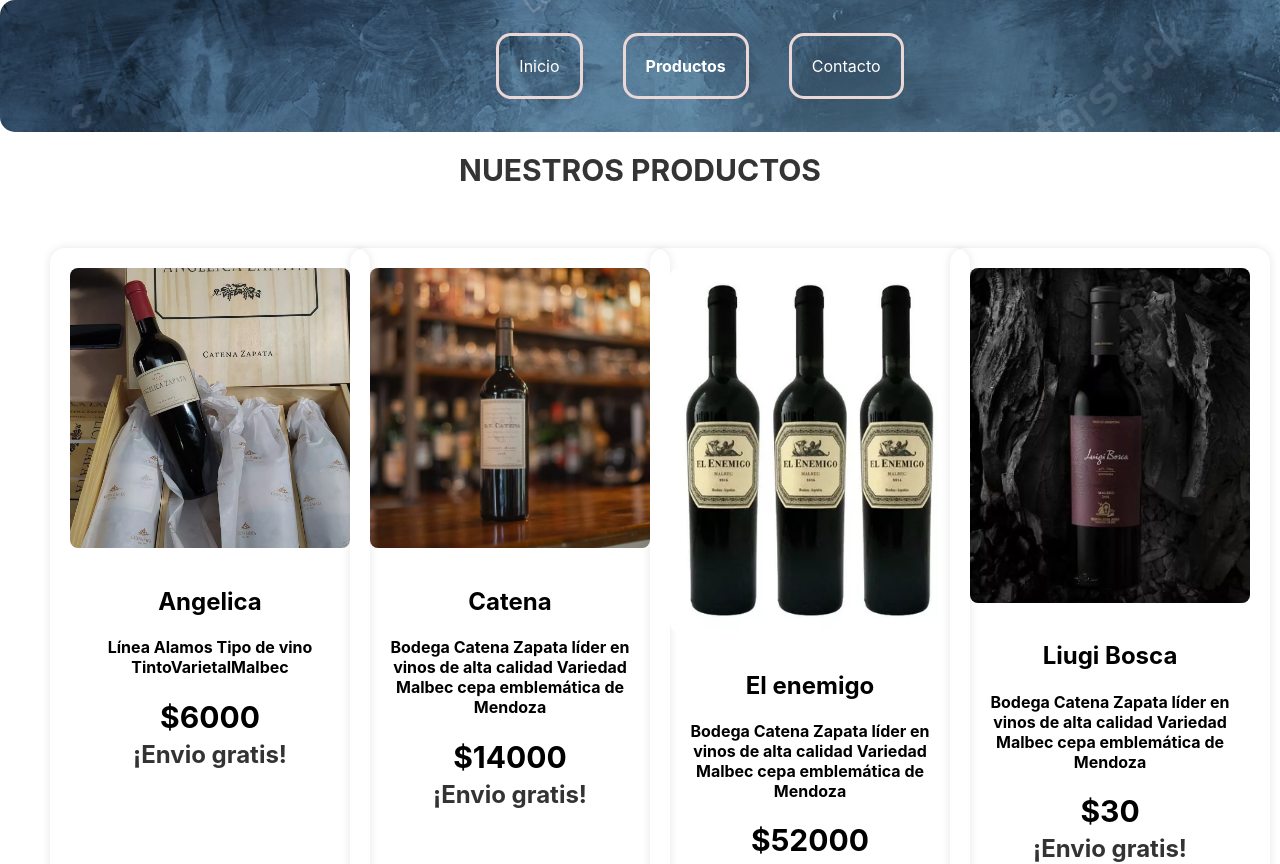
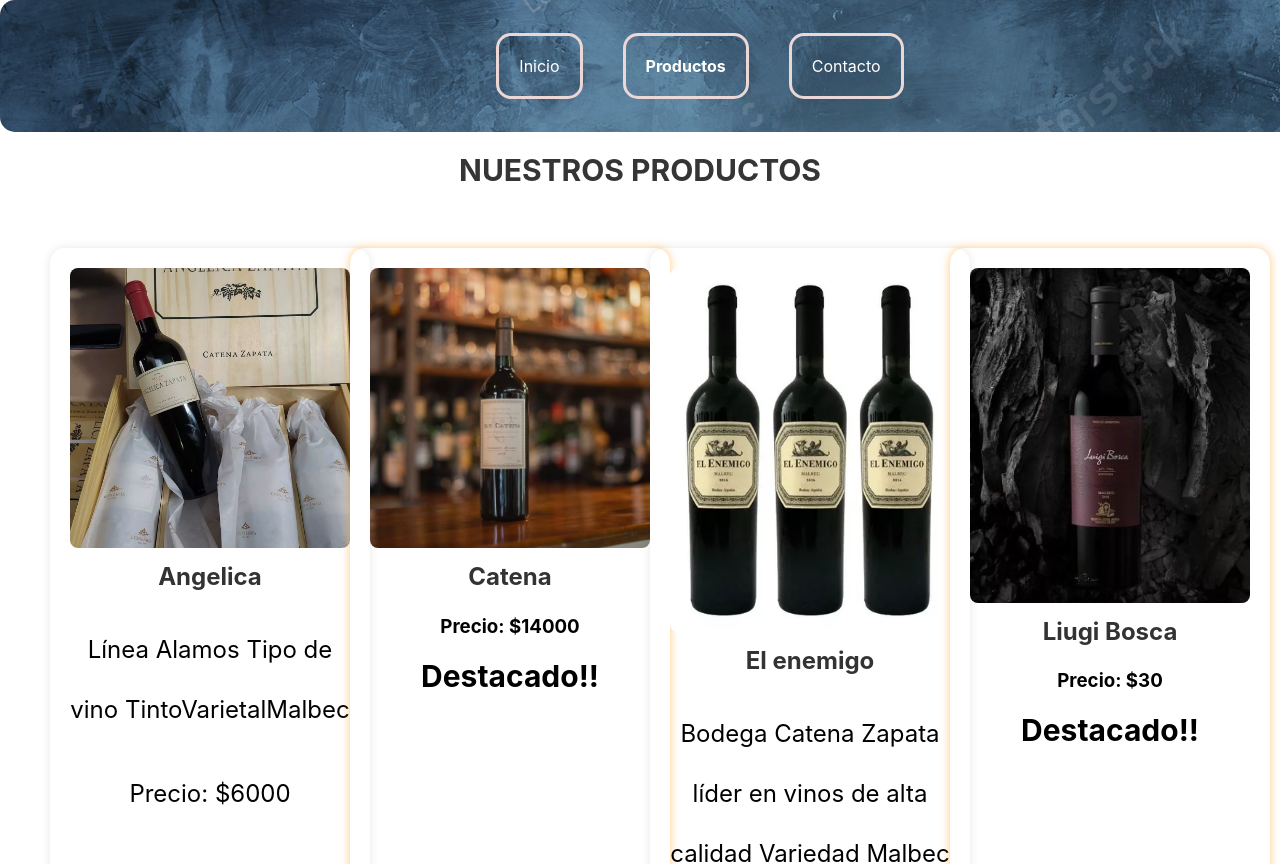
Before and after one commit to Emilianolandi/vinos-argentinos, a React (Create React App) app: page /Productos in a window 1280 px wide. Shown: the top 864 px of the page. Built offline with nearby package versions, Linux system fonts and the light colour scheme.

Commit message:
ultimos cambios

```diff
--- a/src/Data/Tarjetas.json
+++ b/src/Data/Tarjetas.json
@@ -1,83 +1,72 @@
-
-
 [
     {
-        "titulo": "Angelica ",
+        "titulo": "Angelica",
         "imagen": "img/angelica.jpg",
-        "precio":  "$6000",
-        "Descripcion":"Línea Alamos Tipo de vino TintoVarietalMalbec"
-
+        "precio": "$6000",
+        "Descripcion": "Línea Alamos Tipo de vino TintoVarietalMalbec",
+        "destacado": false
     },
     {
-        "titulo": "Catena ",
-        "imagen":"img/catena.jpg",
+        "titulo": "Catena",
+        "imagen": "img/catena.jpg",
         "Descripcion": "Bodega Catena Zapata líder en vinos de alta calidad Variedad Malbec cepa emblemática de Mendoza",
-        "precio":  "$14000"
-
+        "precio": "$14000",
+        "destacado": true
     },
     {
         "titulo": "El enemigo",
-        "imagen":"img/elenemigo.jpg",
+        "imagen": "img/elenemigo.jpg",
         "Descripcion": "Bodega Catena Zapata líder en vinos de alta calidad Variedad Malbec cepa emblemática de Mendoza",
-
-        "precio":  "$52000"
-
+        "precio": "$52000",
+        "destacado": false
     },
     {
         "titulo": "Liugi Bosca",
         "imagen": "img/luigi.jpg",
         "Descripcion": "Bodega Catena Zapata líder en vinos de alta calidad Variedad Malbec cepa emblemática de Mendoza",
-
-        "precio":  "$30"
-
+        "precio": "$30",
+        "destacado": true
     },
     {
         "titulo": "Mosquita Muerta",
         "imagen": "img/mosquitamuerta.jpg",
         "Descripcion": "Bodega Catena Zapata líder en vinos de alta calidad Variedad Malbec cepa emblemática de Mendoza",
-
-        "precio":  "$300"
-
+        "precio": "$300",
+        "destacado": false
     },
     {
         "titulo": "Helios",
         "imagen": "img/helios.jpg",
         "Descripcion": "Bodega Catena Zapata líder en vinos de alta calidad Variedad Malbec cepa emblemática de Mendoza",
-
-        "precio":  "$357415"
-
+        "precio": "$357415",
+        "destacado": true
     },
     {
         "titulo": "Rutini",
         "imagen": "img/rutini.jpg",
         "Descripcion": "Bodega Catena Zapata líder en vinos de alta calidad Variedad Malbec cepa emblemática de Mendoza",
-
-        "precio":  "$8000"
-
+        "precio": "$8000",
+        "destacado": false
     },
     {
-        "titulo": "Alma Mora ",
+        "titulo": "Alma Mora",
+        "imagen": "img/almamora.jpg",
         "Descripcion": "Bodega Catena Zapata líder en vinos de alta calidad Variedad Malbec cepa emblemática de Mendoza",
-
-        "imagen":"img/almamora.jpg",
-        "precio":  "$2000"
-
+        "precio": "$2000",
+        "destacado": true
     },
     {
-        "titulo": "Escorihuela Gascón ",
+        "titulo": "Escorihuela Gascón",
+        "imagen": "img/escoruela.jpg",
         "Descripcion": "Bodega Catena Zapata líder en vinos de alta calidad Variedad Malbec cepa emblemática de Mendoza",
-
-        "imagen":"img/escoruela.jpg",
-        "precio":  "$2000"
-
+        "precio": "$2000",
+        "destacado": false
     },
     {
-        "titulo": "Amalaya ",
+        "titulo": "Amalaya",
+        "imagen": "img/ama.jpg",
         "Descripcion": "Bodega Catena Zapata líder en vinos de alta calidad Variedad Malbec cepa emblemática de Mendoza",
-
-        "imagen":"img/ama.jpg",
-        "precio":  "$2000"
-
+        "precio": "$2000",
+        "destacado": true
     }
-
 ]
--- a/src/components/Card.css
+++ b/src/components/Card.css
@@ -1,5 +1,3 @@
-/* CardWrapper.css */
-
 
 .grilla {
   display: grid;
@@ -7,7 +5,7 @@
   gap: 20px; /* Espaciado entre las tarjetas */
 }
 
-  .Card {
+.tarjeta {
   width: 100%;
   max-width: 300px; /* Ancho máximo deseado para cada tarjeta */
   margin: 0 auto; /* Centra las tarjetas */
@@ -18,7 +16,7 @@
   overflow: hidden;
 }
 
-  .Card img {
+.tarjeta img {
   width: 100%;
   height: auto;
   border-radius: 8px;
@@ -26,7 +24,7 @@
   object-fit: cover;
 }
 
-  .Card h3 {
+.tarjeta h2 {
   margin: 0;
   font-size: 1.5rem;
   color: #333;
@@ -42,13 +40,18 @@
   }
 }
 
+/* Estilos para resaltar los productos destacados */
+.tarjeta.destacado {
+  border-color: #ff9800;  /* Cambia el color del borde para resaltar el producto */
+  box-shadow: 0 0 10px rgba(255, 152, 0, 0.5);  /* Añade una sombra para resaltar */
+}
 
 @media screen and (max-width: 768px) {
   .grilla {
       grid-template-columns: repeat(auto-fill, minmax(100%, 1fr));
   }
 
-    .Card {
+  .tarjeta {
       max-width: 100%;
   }
 }
--- a/src/components/Card.js
+++ b/src/components/Card.js
@@ -1,38 +1,22 @@
-import './Card.css'
+// Card.js
 
+import React from 'react';
+import './Card.css';
 
-export default function Card({Card}) {
-    let precio = 1000;
-    let envio_gratis = true;
+export const CardCompleto = ({ Card }) => (
+  <div className="tarjeta">
+    <img src={Card.imagen} alt={Card.titulo} />
+    <h2>{Card.titulo}</h2>
+    <p>{Card.Descripcion}</p>
+    <p>Precio: {Card.precio}</p>
+  </div>
+);
 
-
-    return(
-        <div className = "Card">
-
-
-           <img className = "Card-img"src={Card.imagen} />
-
-
-           <div>
-
-             <h2 >{Card.titulo}</h2>
-             <h4>{Card.Descripcion}</h4>
-             <h1 className = "card-info_precio">{Card.precio}</h1>
-             {precio > 20000 &&
-                <p>Ho por dios</p>
-            }
-            {envio_gratis &&
-               <h3 className = "gratis">¡Envio gratis!</h3>
-            }
-            {!envio_gratis &&
-                <h1>No es gratis</h1>
-            }
-            </div>
-            </div>
-
-
-
-    )
-
-
-}
+export const CardDestacado = ({ Card }) => (
+  <div className="tarjeta destacado">
+    <img src={Card.imagen} alt={Card.titulo} />
+    <h2>{Card.titulo}</h2>
+    <h3>Precio: {Card.precio}</h3>
+    <h1>Destacado!!</h1>
+  </div>
+);
--- a/src/components/CardWrapper.js
+++ b/src/components/CardWrapper.js
@@ -1,26 +1,31 @@
+// CardWrapper.js
+
+import React from 'react';
 import './CardWrapper.css';
 import Tarjetas from '../Data/Tarjetas.json';
-import Card from '../components/Card'
+import { CardDestacado, CardCompleto } from '../components/Card';
 
+export default function CardWrapper() {
+    console.log(Tarjetas);
 
-export default function CardWrapper ({Titulo}) {
-    console.log(Tarjetas);
     return (
         <>
-        <h1 className='Titulo-producto'>NUESTROS PRODUCTOS</h1>
+            <h1 className='Titulo-producto'>NUESTROS PRODUCTOS</h1>
             <div className="grilla">
-
-
                 {Tarjetas.map((Tarjeta, index) => (
-                    <Card
-                        key={index}
-                        Card= {Tarjeta}
-
-                    />
-                    ))}
-
+                    Tarjeta.destacado ? (
+                        <CardDestacado
+                            key={index}
+                            Card={Tarjeta}
+                        />
+                    ) : (
+                        <CardCompleto
+                            key={index}
+                            Card={Tarjeta}
+                        />
+                    )
+                ))}
             </div>
-
         </>
-    )
+    );
 }
--- a/src/components/Formulario.js
+++ b/src/components/Formulario.js
@@ -36,7 +36,7 @@ const Formulario = () => {
     });
 
     if (Object.keys(nuevosErrores).length > 0) {
-      // Si hay errores, actualizar el estado de errores y no enviar el formulario
+      //  actualizar el estado de errores y no enviar el formulario
       setErrores(nuevosErrores);
     } else {
 
--- /dev/null
+++ b/src/components/PoductosDestacados.js
@@ -0,0 +1,26 @@
+// ProductosDestacados.js
+
+import React from 'react';
+import './CardWrapper.css';
+import Tarjetas from '../Data/Tarjetas.json';
+import { CardDestacado } from '../components/Card';
+
+export default function ProductosDestacados() {
+  // Filtrar solo los productos destacados
+  const productosDestacados = Tarjetas.filter((tarjeta) => tarjeta.destacado);
+
+  return (
+    <>
+      <h1 className='Titulo-producto'>PRODUCTOS DESTACADOS</h1>
+      <div className="grilla">
+        {productosDestacados.map((Tarjeta, index) => (
+          <CardDestacado
+            key={index}
+            Card={Tarjeta}
+            destacado={true}
+          />
+        ))}
+      </div>
+    </>
+  );
+}
--- a/src/paginas/Inicio.js
+++ b/src/paginas/Inicio.js
@@ -4,6 +4,7 @@ import React from "react";
 import Vinos from "../components/vinos_descripcion";
 import Presentacion from "../components/presentacion";
 import Login from "../components/Login";
+import ProductosDestacados from "../components/PoductosDestacados";
 
 
 
@@ -12,10 +13,12 @@ import Login from "../components/Login";
 export default function Inicio (){
     return(
        <>
+
        <Presentacion />
+       <ProductosDestacados/>
        <Vinos/>
-       <br></br>
-    <Login />
+
+
        <br></br>
 
        </>
```
Lines whose indentation alone changed are shown as unchanged.
